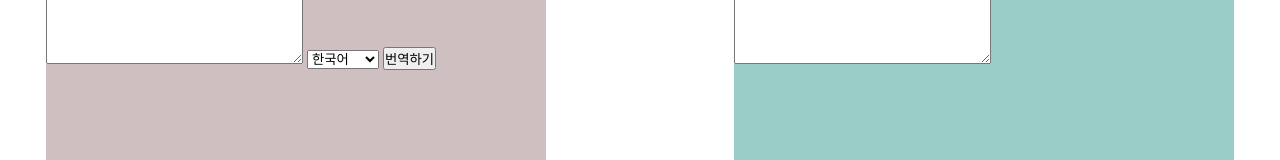
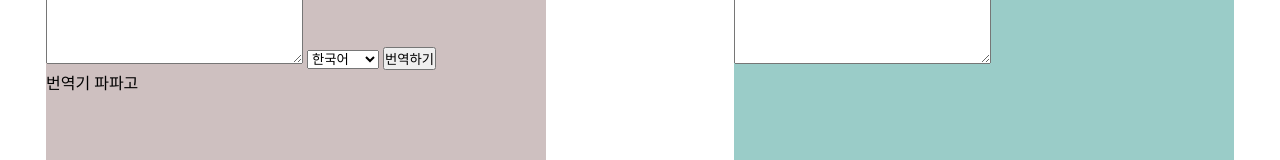
Before and after one commit to jjunyjjuny/translator, a website: page dist/index.html in a window 1280 px wide. Shown: the part 188-348 px from the top of the page. Drawn offline with nearby package versions, Linux system fonts and the light colour scheme.

Commit message:
번역기 선택 html

```diff
--- a/dist/index.html
+++ b/dist/index.html
@@ -46,6 +46,7 @@
             <option value="ru">러시아어</option>
           </select>
           <button id="btn_translate">번역하기</button>
+          <div>번역기 파파고</div>
         </div>
       </section>
       <div>
```
